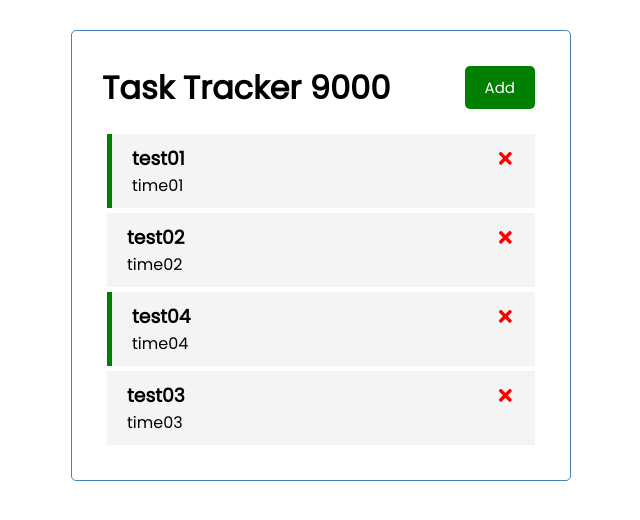
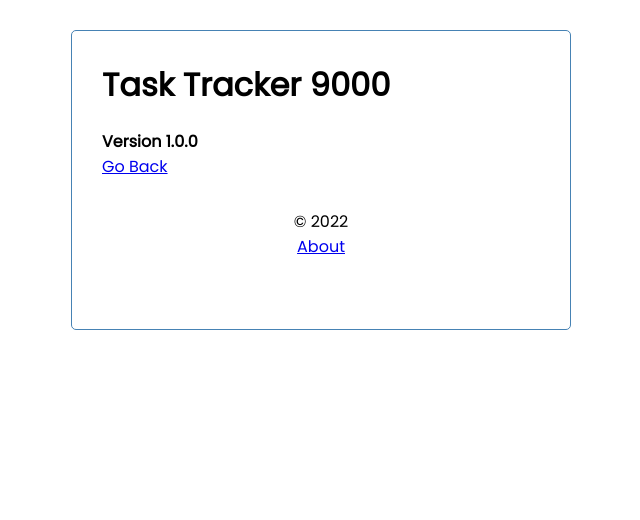
Before and after one commit to md9j/react-task-tracker, a React (Create React App) app: page /about in a window 1280 px wide. Shown: the top 520 px of the page, without its empty margins (319-959 px from the left). Built offline with nearby package versions, Linux system fonts and the light colour scheme; data requests are answered from the project's data file.

Commit message:
all components built, tasks routing issue exists

```diff
--- a/db.json
+++ b/db.json
@@ -3,7 +3,7 @@
     {
       "text": "test01",
       "day": "time01",
-      "reminder": true,
+      "reminder": false,
       "id": 1
     },
     {
@@ -15,7 +15,7 @@
     {
       "text": "test04",
       "day": "time04",
-      "reminder": true,
+      "reminder": false,
       "id": 4
     },
     {
--- a/package.json
+++ b/package.json
@@ -10,6 +10,7 @@
     "react": "^18.2.0",
     "react-dom": "^18.2.0",
     "react-icons": "^4.4.0",
+    "react-router-dom": "^6.3.0",
     "react-scripts": "^5.0.1",
     "web-vitals": "^2.1.4"
   },
--- a/src/App.js
+++ b/src/App.js
@@ -1,7 +1,11 @@
+import React from "react";
 import { useState, useEffect } from "react";
+import { BrowserRouter as Router, Route, Routes } from "react-router-dom";
 import Header from "./components/Header";
+import Footer from "./components/Footer";
 import Tasks from "./components/Tasks";
 import AddTask from "./components/AddTask";
+import About from "./components/About";
 
 function App() {
   const [showAddTask, setShowAddTask] = useState(false);
@@ -18,7 +22,7 @@
   const fetchTasks = async () => {
     const res = await fetch("http://localhost:5000/tasks");
     const data = await res.json();
-    console.log(data);
+
     return data;
   };
 
@@ -26,7 +30,7 @@
   const fetchTask = async (id) => {
     const res = await fetch(`http://localhost:5000/tasks/${id}`);
     const data = await res.json();
-    console.log(data);
+
     return data;
   };
 
@@ -60,39 +64,58 @@
 
   // toggle reminder
   const toggleReminder = async (id) => {
-    const taskToToggle = await fetchTask(id)
-    const updTask = { ...taskToToggle, reminder: !taskToToggle.reminder }
+    const taskToToggle = await fetchTask(id);
+    const updTask = { ...taskToToggle, reminder: !taskToToggle.reminder };
 
     const res = await fetch(`http://localhost:5000/tasks/${id}`, {
-      method: 'PUT',
+      method: "PUT",
       headers: {
-        'Content-type': 'application/json',
+        "Content-type": "application/json",
       },
       body: JSON.stringify(updTask),
-    })
+    });
 
-    const data = await res.json()
+    const data = await res.json();
 
     setTasks(
       tasks.map((task) =>
         task.id === id ? { ...task, reminder: data.reminder } : task
       )
-    )
-  }
+    );
+  };
 
   return (
+    <Router>
       <div className="container">
         <Header
           onAdd={() => setShowAddTask(!showAddTask)}
           showAdd={showAddTask}
-      />{" "}
+        />
+
+        <Routes>
+          <Route
+            path="/"
+            exact
+            render={(props) => (
+              <>
                 {showAddTask && <AddTask onAdd={addTask} />}
                 {tasks.length > 0 ? (
-        <Tasks tasks={tasks} onDelete={deleteTask} onToggle={toggleReminder} />
+                  <Tasks
+                    tasks={tasks}
+                    onDelete={deleteTask}
+                    onToggle={toggleReminder}
+                  />
                 ) : (
                   "No tasks remain"
                 )}
+              </>
+            )}
+          />
+          <Route path="/about" element={<About />} />
+        </Routes>
+        <Footer />
       </div>
+    </Router>
   );
 }
 
--- /dev/null
+++ b/src/components/About.js
@@ -0,0 +1,12 @@
+import { Link } from 'react-router-dom'
+
+const About = () => {
+  return (
+    <div>
+    <h4>Version 1.0.0</h4>
+    <Link to="/">Go Back</Link>
+    </div>
+  )
+}
+
+export default About
--- /dev/null
+++ b/src/components/Footer.js
@@ -0,0 +1,13 @@
+import { Link } from 'react-router-dom'
+
+
+const Footer = () => {
+  return (
+    <footer>
+        <p>&copy; 2022</p>
+        <Link to="/about">About</Link>
+    </footer>
+  )
+}
+
+export default Footer
--- a/src/components/Header.js
+++ b/src/components/Header.js
@@ -1,15 +1,19 @@
 import React from "react";
 import PropTypes from "prop-types";
+import { useLocation } from 'react-router-dom'
 import Button from "./Button";
 
 const Header = ({ title, onAdd, showAdd }) => {
+  const location = useLocation()
+
   return (
     <header className="header">
       <h1>{title}</h1>
-      <Button
+      {location.pathname === '/' && (<Button
       color={showAdd ? "Red" : "Green"}
       text={showAdd ? "Close" : "Add"}
-      onClick={onAdd} />
+      onClick={onAdd}
+      />)}
     </header>
   );
 };
```
Also changed, not shown: 1 other file (tests, documents, lock files or other folders). Lines whose indentation alone changed are shown as unchanged.
